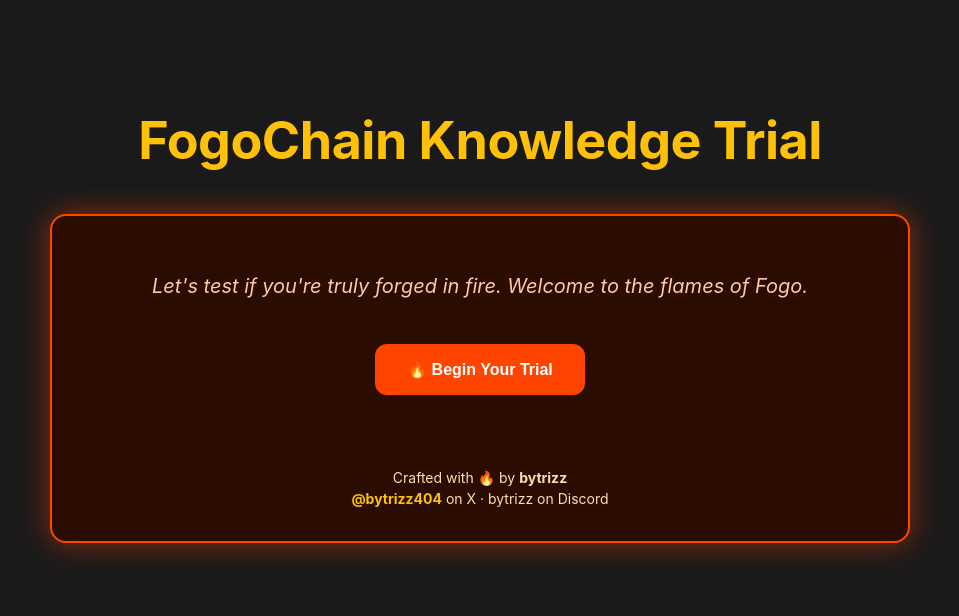
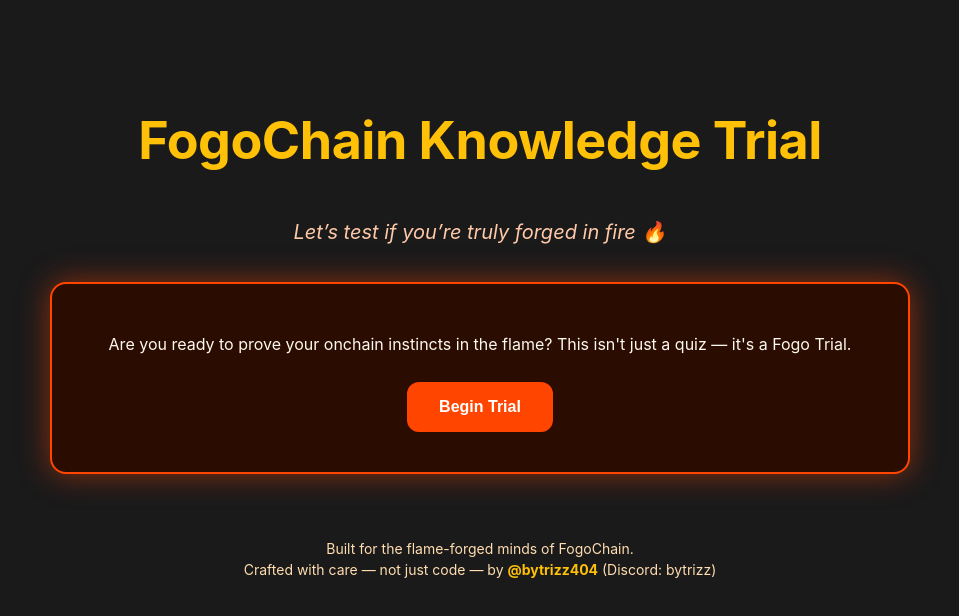
Before and after one commit to solotoxicxd/fogochain-quiz, a React (Create React App) app: page / in a window 1280 px wide. Shown: the top 616 px of the page, without its empty margins (160-1119 px from the left). Built offline with nearby package versions, Linux system fonts and the light colour scheme.

Commit message:
Update App.jsx

```diff
--- a/src/App.jsx
+++ b/src/App.jsx
@@ -1,7 +1,7 @@
-import React, { useState, useEffect } from "react";
-import { questions } from "./questions";
-import ResultPopup from "./Popup";
-import "./App.css";
+import React, { useState, useEffect } from 'react';
+import { questions } from './questions';
+import ResultPopup from './Popup';
+import './App.css';
 
 function App() {
   const [quizStarted, setQuizStarted] = useState(false);
@@ -14,12 +14,14 @@ function App() {
   useEffect(() => {
     if (!quizStarted || showPopup) return;
     if (timeLeft <= 0) handleAnswer(null);
+
     const timer = setInterval(() => setTimeLeft(t => t - 1), 1000);
     return () => clearInterval(timer);
   }, [timeLeft, currentQ, quizStarted, showPopup]);
 
   const startQuiz = () => {
-    setQuizSet([...questions].sort(() => 0.5 - Math.random()).slice(0, 10));
+    const randomSet = [...questions].sort(() => 0.5 - Math.random()).slice(0, 10);
+    setQuizSet(randomSet);
     setQuizStarted(true);
     setCurrentQ(0);
     setScore(0);
@@ -29,41 +31,51 @@ function App() {
 
   const handleAnswer = (option) => {
     if (option === quizSet[currentQ].answer) setScore(score + 1);
-    if (currentQ === quizSet.length - 1) setShowPopup(true);
-    else {
+
+    if (currentQ === quizSet.length - 1) {
+      setShowPopup(true);
+    } else {
       setCurrentQ(currentQ + 1);
       setTimeLeft(5);
     }
   };
 
+  const restartQuiz = () => {
+    setQuizStarted(false);
+  };
+
   return (
     <div className="app-container">
       <h1 className="quiz-title">FogoChain Knowledge Trial</h1>
+      <p className="subtitle">Let’s test if you’re truly forged in fire 🔥</p>
 
       {!quizStarted ? (
         <div className="start-screen">
-          <p className="subtitle">Let's test if you're truly forged in fire. Welcome to the flames of Fogo.</p>
-          <button className="start-btn" onClick={startQuiz}>🔥 Begin Your Trial</button>
-          <footer className="footer">
-            Crafted with 🔥 by <strong>bytrizz</strong><br />
-            <a href="https://x.com/bytrizz404" target="_blank" rel="noopener noreferrer">@bytrizz404</a> on X · <span>bytrizz</span> on Discord
-          </footer>
+          <p>Are you ready to prove your onchain instincts in the flame? This isn't just a quiz — it's a Fogo Trial.</p>
+          <button className="start-btn" onClick={startQuiz}>Begin Trial</button>
         </div>
       ) : !showPopup ? (
         <div className="quiz-box">
           <h2>{quizSet[currentQ].question}</h2>
           <div className="options-grid">
             {quizSet[currentQ].options.map((opt, idx) => (
-              <button key={idx} onClick={() => handleAnswer(opt)}>
-                {opt}
-              </button>
+              <button key={idx} onClick={() => handleAnswer(opt)}>{opt}</button>
             ))}
           </div>
-          <div className="timer">Time left: {timeLeft}s</div>
+          <div className="timer">⏱️ {timeLeft}s</div>
         </div>
       ) : (
-        <ResultPopup score={score} onRestart={startQuiz} />
+        <ResultPopup
+          score={score}
+          total={quizSet.length}
+          restart={restartQuiz}
+        />
       )}
+
+      <footer className="footer">
+        Built for the flame-forged minds of FogoChain.<br />
+        Crafted with care — not just code — by <a href="https://x.com/bytrizz404" target="_blank" rel="noopener noreferrer">@bytrizz404</a> (Discord: bytrizz)
+      </footer>
     </div>
   );
 }
```
